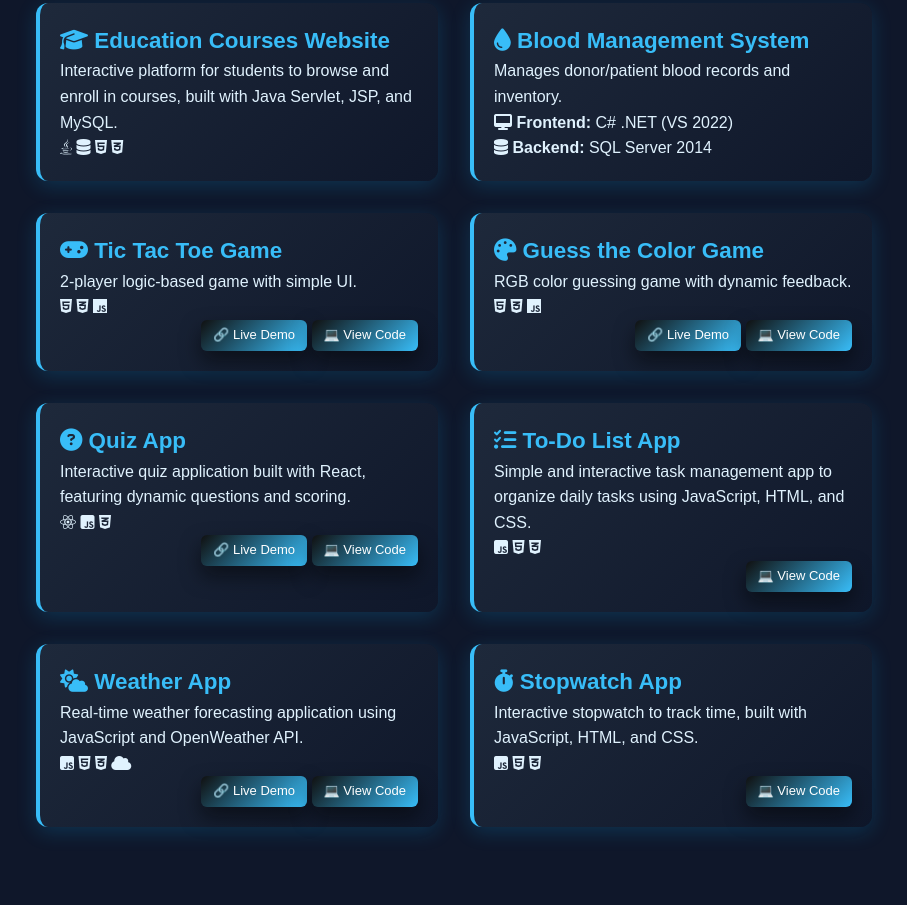
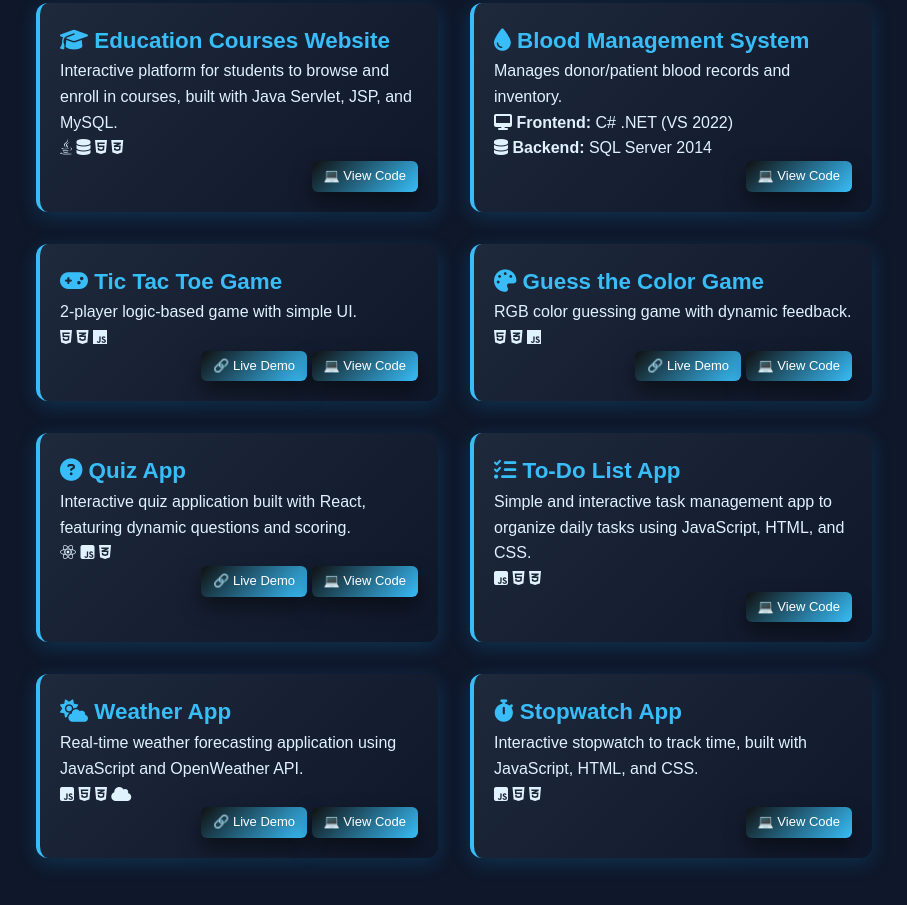
Before and after one commit to adityakumbhar0111/Portfolio, a plain HTML site: page index.html in a window 1280 px wide. Shown: the part 2928-3833 px from the top of the page, without its empty margins (186-1093 px from the left). Drawn offline with nearby package versions, Linux system fonts and the light colour scheme.

Commit message:
Update Project

```diff
--- a/index.html
+++ b/index.html
@@ -179,6 +179,12 @@
           <i class="fab fa-java"></i> <i class="fas fa-database"></i>
           <i class="fab fa-html5"></i> <i class="fab fa-css3-alt"></i>
         </p>
+
+        <div class="project-links">
+          <a href="https://github.com/adityakumbhar0111/Edu_Ecommerce_Web.git" target="_blank" class="small-link">💻
+            View
+            Code</a>
+        </div>
       </div>
 
       <div class="project-card">
@@ -192,6 +198,12 @@
           <i class="fas fa-database"></i> <strong>Backend:</strong> SQL Server
           2014
         </p>
+
+        <div class="project-links">
+          <a href="https://github.com/adityakumbhar0111/Blood_Management_System.git" target="_blank"
+            class="small-link">💻 View
+            Code</a>
+        </div>
       </div>
 
       <div class="project-card">
```
